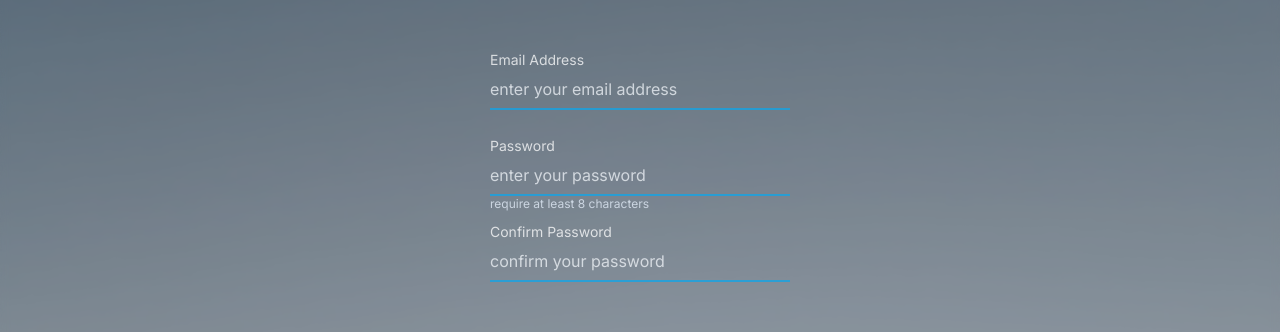
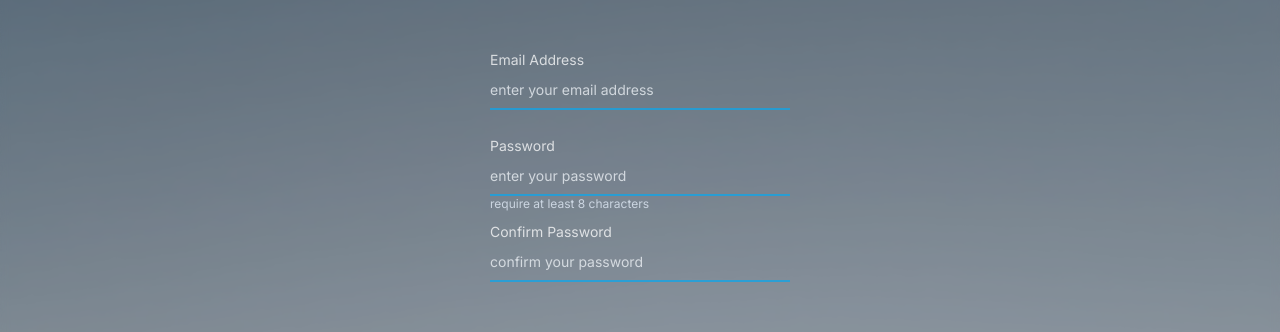
Before and after one commit to SoftwareArch-1/frontend, a Next.js app: page /signup in a window 1280 px wide. Shown: the part 216-548 px from the top of the page. Built offline with nearby package versions, Linux system fonts and the light colour scheme; no server answers; some icons are missing; what prettier-plugin-tailwindcss would draw is missing.

Commit message:
⚰️ removed unused util classes
`font-Inter` is already the global default

```diff
--- a/src/core/components/textField.tsx
+++ b/src/core/components/textField.tsx
@@ -26,7 +26,7 @@ const TextField: React.FC<{
         <div className="relative">
           <input
             className={classNames(
-              'h-[40px] w-[300px] border-b-2 border-sky-500 bg-transparent font-Inter text-base text-white placeholder-slate-100 focus:outline-none',
+              'h-[40px] w-[300px] border-b-2 border-sky-500 bg-transparent text-white placeholder-slate-100 focus:outline-none',
               props.className
             )}
             id={props.id}
@@ -52,13 +52,13 @@ const TextField: React.FC<{
       </label>
 
       {props.error && (
-        <p className="font-Inter text-xs text-red-500">{props.error.message}</p>
+        <p className="text-xs text-red-500">{props.error.message}</p>
       )}
       {props.hintText && !props.error && (
-        <p className="font-Inter text-xs text-slate-300">{props.hintText}</p>
+        <p className="text-xs text-slate-300">{props.hintText}</p>
       )}
       {!props.hintText && !props.error && (
-        <p className="font-Inter text-xs text-transparent">{props.label}</p>
+        <p className="text-xs text-transparent">{props.label}</p>
       )}
     </div>
   )
```
